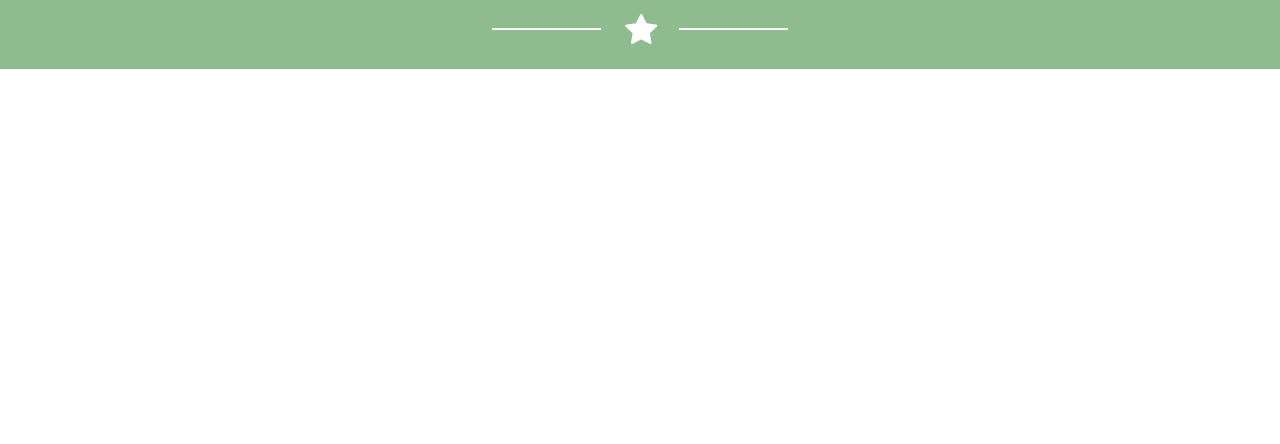
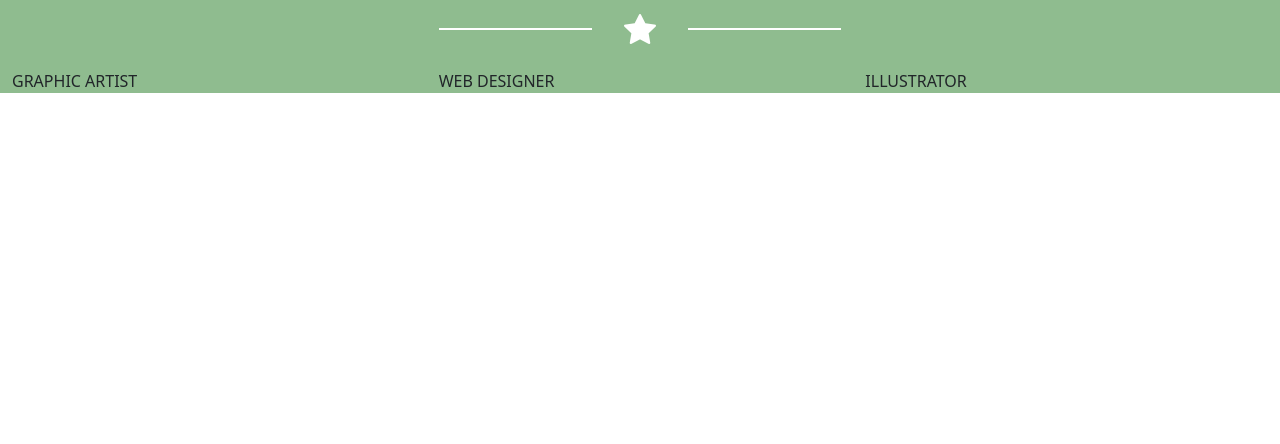
Before and after one commit to SteMorgia/html-css-bootstrap-freelancer, a plain HTML site: page index.html in a window 1280 px wide. Shown: the part 356-800 px from the top of the page. Drawn offline with nearby package versions, Linux system fonts and the light colour scheme.

Commit message:
add: scritte jumbotron

```diff
--- a/index.html
+++ b/index.html
@@ -37,21 +37,30 @@
                     </div>
                 </div>
                 <div class="row justify-content-center">
-                    <div class="col-lg-3 col-md-4 col-sm-6 mb-3">
+                    <div class="col-lg-4 col-md-4 col-6 mb-3">
                         <div class="row align-items-center">
-                            <div class="col-lg-5 col-md-4 col-sm-5 col-xs-5">
+                            <div class="col-lg-5 col-md-4 col-4">
                                 <div class="linea"></div>
                             </div>
-                            <div class="col-lg-2 col-md-4 col-sm-2 col-xs-2 text-center">
+                            <div class="col-lg-2 col-md-4 col-4 text-center">
                                 <i class="bi bi-star-fill fs-2"></i>
                             </div>
-                            <div class="col-lg-5 col-md-4 col-sm-5 col-xs-5">
+                            <div class="col-lg-5 col-md-4 col-4">
                                 <div class="linea"></div>
                             </div>
                         </div>
                     </div>
                 </div>
                 <div class="row justify-content-center">
+                    <div class="col-4">
+                        <span class="fs-6">GRAPHIC ARTIST</span>
+                   </div>
+                   <div class="col-4">
+                        <span class="fs-6">WEB DESIGNER</span>
+                   </div>
+                   <div class="col-4">
+                        <span class="fs-6">ILLUSTRATOR</span>
+                   </div>
 
                 </div>
 
```
